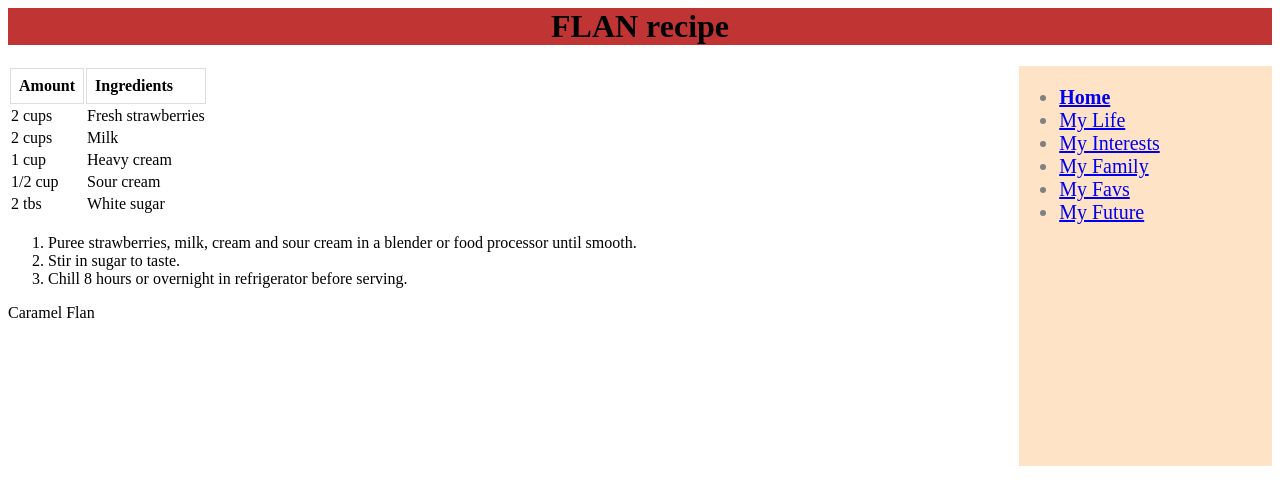
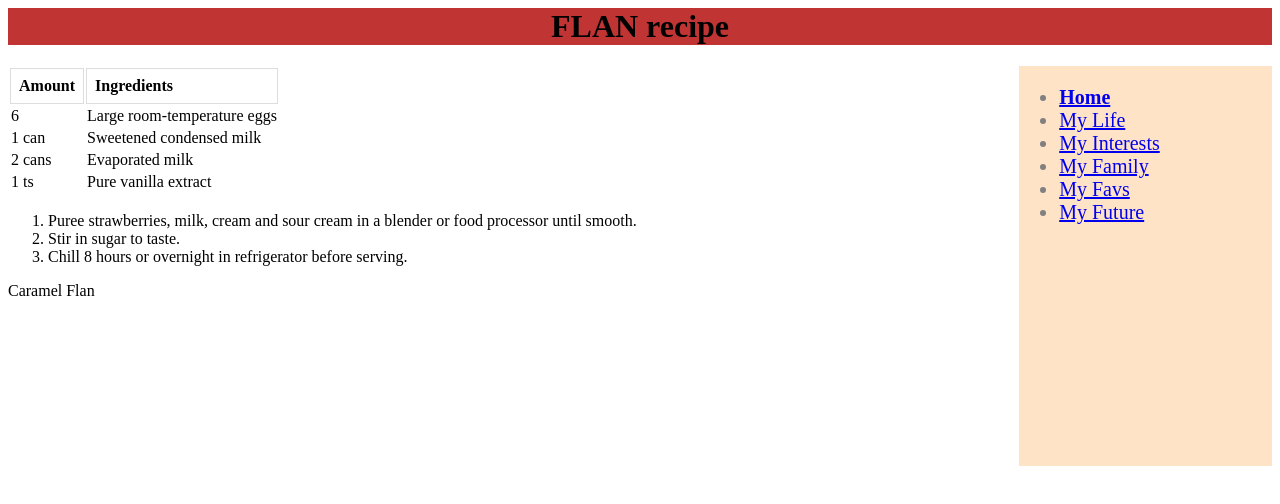
Before and after one commit to kekeana/kekeana.github.io, a plain HTML site: page flan.html in a window 1280 px wide. Drawn offline with Linux system fonts and the light colour scheme.

Commit message:
Update flan.html

```diff
--- a/flan.html
+++ b/flan.html
@@ -32,33 +32,24 @@
             <th id="th">Ingredients</th>
           </tr>
           <tr>
-            <td>2 cups</td>
-            <td>Fresh strawberries</td>
+            <td>6</td>
+            <td>Large room-temperature eggs</td>
           </tr>
           <tr>
-            <td>2 cups</td>
-            <td>Milk</td>
+            <td>1 can</td>
+            <td>Sweetened condensed milk</td>
           </tr>
           <tr>
-            <td>1 cup</td>
-            <td>Heavy cream</td>
+            <td>2 cans</td>
+            <td>Evaporated milk</td>
           </tr>
           <tr>
-            <td>1/2 cup</td>
-            <td>Sour cream</td>
-          </tr>
-          <tr>
-            <td>2 tbs</td>
-            <td>White sugar</td>
+            <td>1 ts</td>
+            <td>Pure vanilla extract</td>
           </tr>
         </table>
      </div>
 
-    <!-- 1 1/2 cups sugar, divided
-6 large room-temperature eggs
-1 (14-ounce) can sweetened condensed milk
-2 (13-ounce) cans evaporated milk
-1 teaspoon vanilla -->
 
       <div>
         <p style="font-family:Abril Fatface;color:black;font-size:18px;">
```
